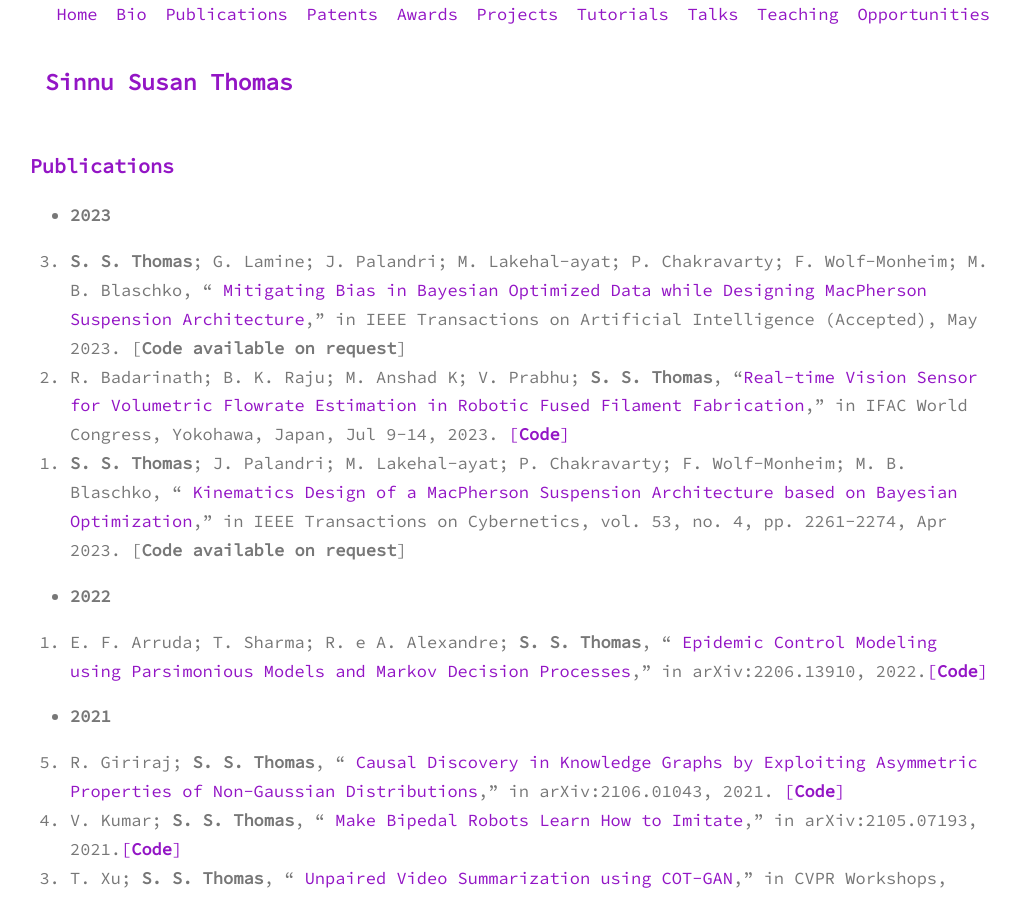
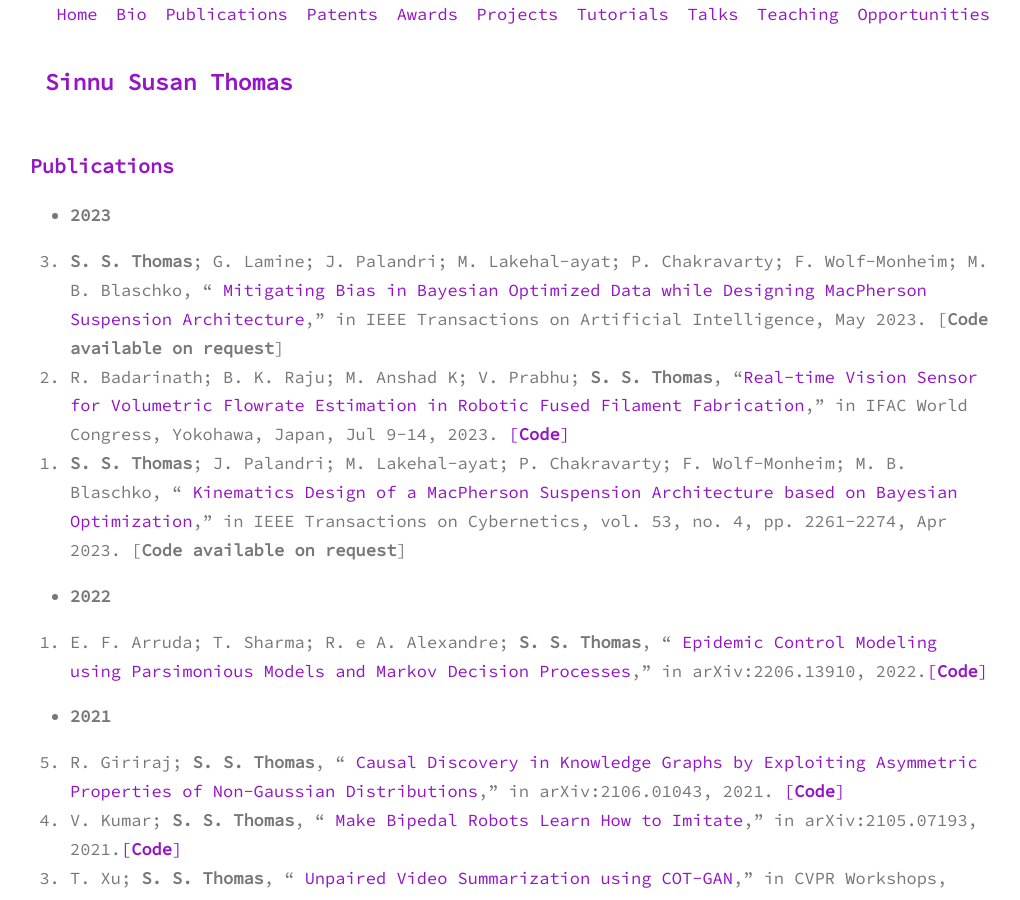
Before and after one commit to sinnuthomas/sinnuthomas.github.io, a Jekyll site: the page built from publications.md, in a window 1280 px wide and 900 px high. Shown: the whole window, without its empty margins (130-1150 px from the left). Built offline with Jekyll 4.4.1, drawn with Linux system fonts in a browser that asks for light colours.

Commit message:
Update publications.md

```diff
--- a/publications.md
+++ b/publications.md
@@ -5,7 +5,7 @@
 ---
 * **2023**
 <ol reversed>
-  <li><b>S. S. Thomas</b>; G. Lamine; J. Palandri; M. Lakehal-ayat; P. Chakravarty; F. Wolf-Monheim; M. B. Blaschko, “ <a href="https://ieeexplore.ieee.org/document/10121628">Mitigating Bias in Bayesian Optimized Data while Designing MacPherson Suspension Architecture</a>,” in IEEE Transactions on Artificial Intelligence (Accepted), May 2023. [<b>Code available on request</b>]</li>
+  <li><b>S. S. Thomas</b>; G. Lamine; J. Palandri; M. Lakehal-ayat; P. Chakravarty; F. Wolf-Monheim; M. B. Blaschko, “ <a href="https://ieeexplore.ieee.org/document/10121628">Mitigating Bias in Bayesian Optimized Data while Designing MacPherson Suspension Architecture</a>,” in IEEE Transactions on Artificial Intelligence, May 2023. [<b>Code available on request</b>]</li>
   <li>R. Badarinath; B. K. Raju; M. Anshad K; V. Prabhu; <b>S. S. Thomas</b>, “<a href="https://ifac.papercept.net/conferences/conferences/IFAC23/program/IFAC23_ContentListWeb_3.html">Real-time Vision Sensor for Volumetric Flowrate Estimation in Robotic Fused Filament Fabrication</a>,” in  IFAC World Congress, Yokohawa, Japan, Jul 9-14, 2023. <a href="https://github.com/basilkraju/Real-time-Vision-Sensor-for-Volumetric-Flowrate-Estimation-in-Robotic-Fused-Filament-Fabrication">[<b>Code</b>]</a></li>
   <li><b>S. S. Thomas</b>; J. Palandri; M. Lakehal-ayat; P. Chakravarty; F. Wolf-Monheim; M. B. Blaschko, “ <a href="https://ieeexplore.ieee.org/document/9560711">Kinematics Design of a MacPherson Suspension Architecture based on Bayesian Optimization</a>,” in IEEE Transactions on Cybernetics, vol. 53, no. 4, pp. 2261-2274, Apr 2023. [<b>Code available on request</b>]</li>
 </ol>
```
